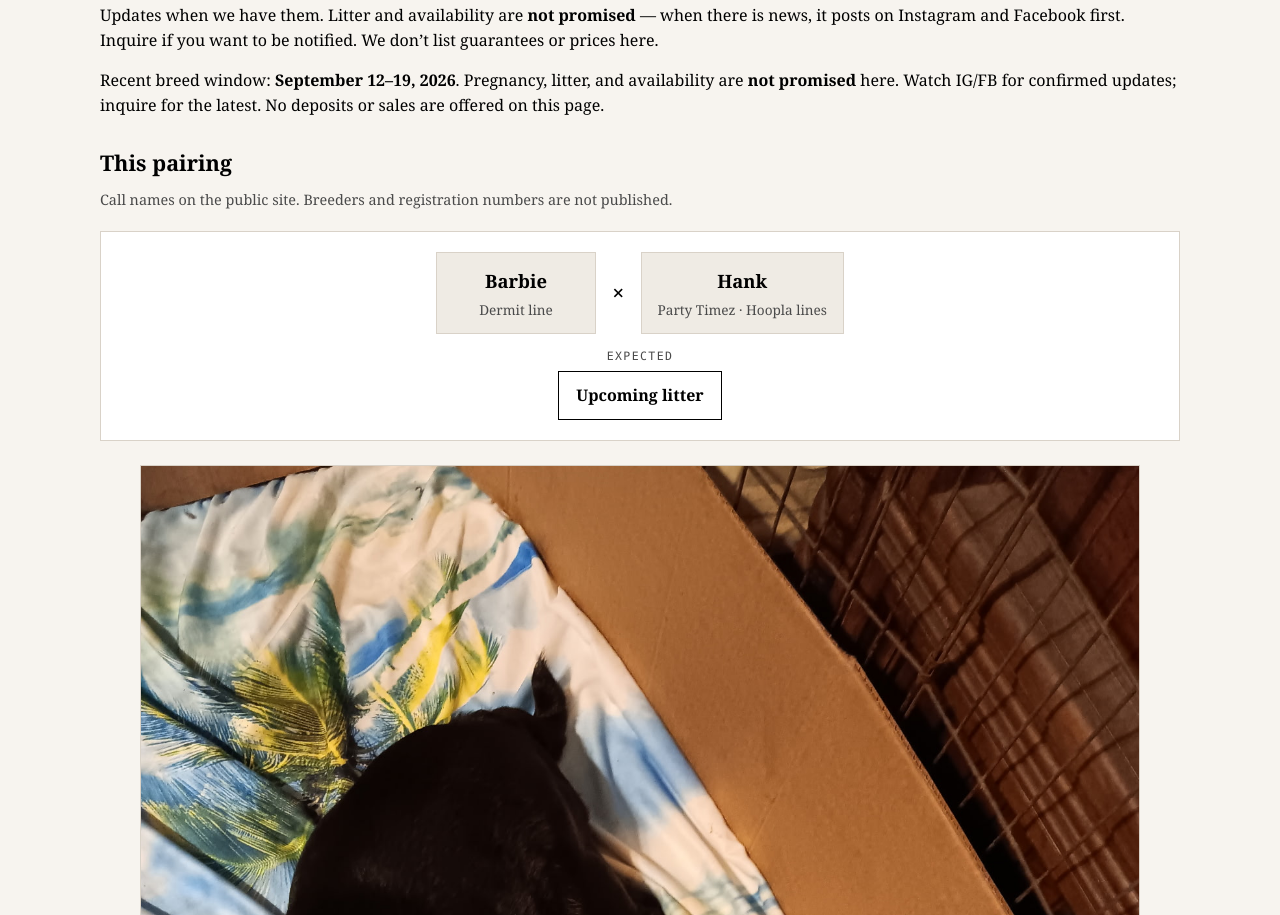
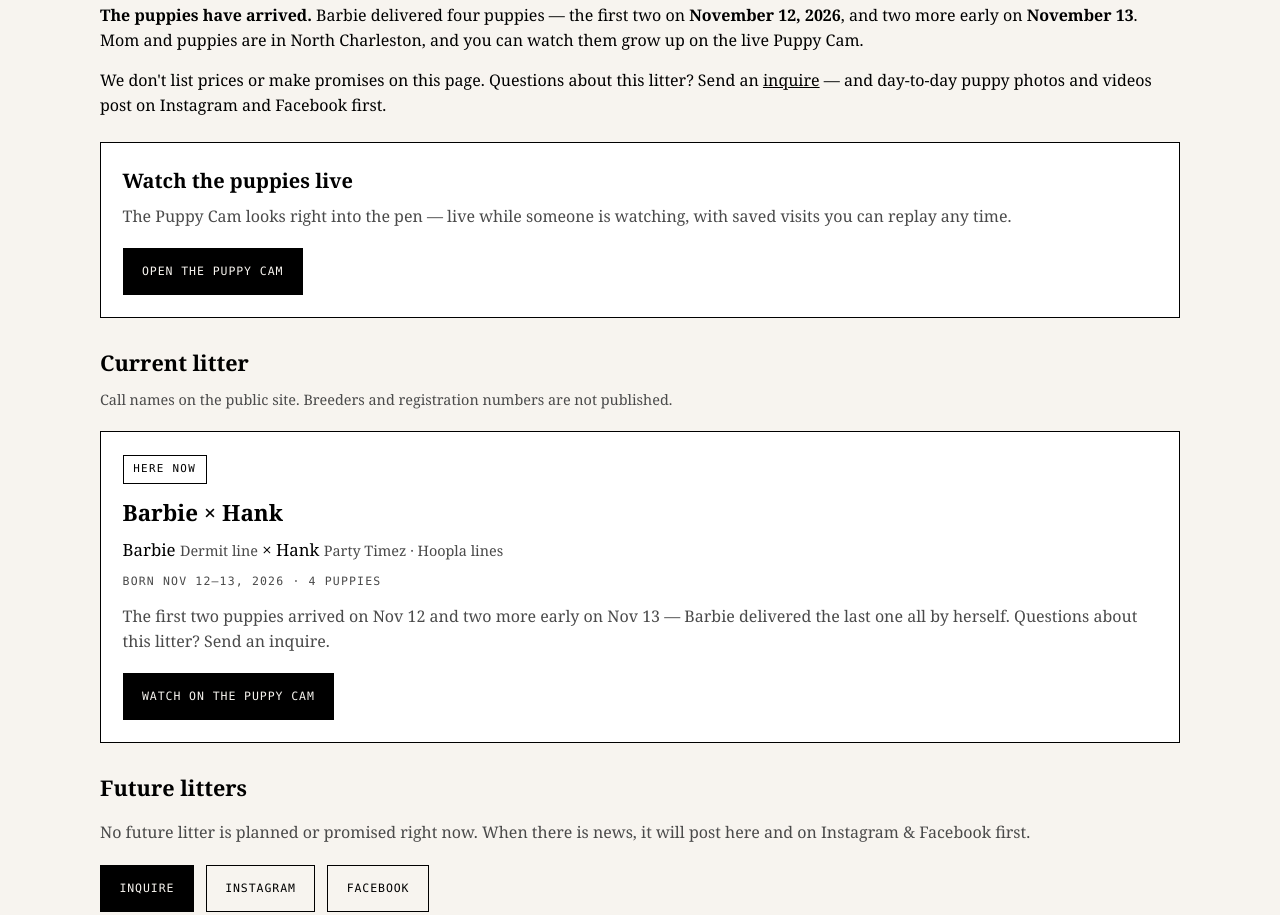
Before and after one commit to ollieadam/charlestonpugs, a plain HTML site: page litter.html in a window 1280 px wide. Shown: the part 646-1561 px from the top of the page. Drawn offline with Linux system fonts and the light colour scheme.

Commit message:
Puppy Cam page + Litters update (t_08ee5fd6): new dedicated puppy-cam.html embedding the live cam with full SEO; litter.html rebuilt around data-driven litter cards (Barbie x Hank, 4 puppies born Nov 12-13 2026) with watch-live cross-link; nav gains Puppy Cam; sitemap adds the cam page

```diff
--- a/litter.html
+++ b/litter.html
@@ -1,11 +1,11 @@
 <!DOCTYPE html>
 <html lang="en">
 <head>
-<title>Upcoming Litter | Charleston Pugs — Barbie (Dermit Line)</title>
-<meta name="description" content="Pug upcoming litter updates for Barbie in North Charleston. Litters are not promised — confirmed news on Instagram & Facebook first. Inquire to be notified.">
+<title>Litters | Charleston Pugs — Barbie's Puppies Are Here</title>
+<meta name="description" content="Barbie's litter is here: four pug puppies born Nov 12–13, 2026 in North Charleston. Meet the current litter, watch them live on the Puppy Cam, and check back for future litter news.">
 <link rel="canonical" href="https://charlestonpugs.com/litter.html">
-<meta property="og:title" content="Upcoming Litter | Charleston Pugs — Barbie (Dermit Line)">
-<meta property="og:description" content="Pug upcoming litter updates for Barbie in North Charleston. Litters are not promised — confirmed news on Instagram & Facebook first. Inquire to be notified.">
+<meta property="og:title" content="Litters | Charleston Pugs — Barbie's Puppies Are Here">
+<meta property="og:description" content="Four pug puppies, born Nov 12–13, 2026. Meet Barbie's current litter and watch them on the live Puppy Cam.">
 <meta property="og:url" content="https://charlestonpugs.com/litter.html">
 <meta property="og:type" content="website">
 <meta property="og:image" content="https://charlestonpugs.com/images/06-barbie-as-puppy.jpg">
@@ -14,6 +14,23 @@
 <meta charset="utf-8">
 <meta name="viewport" content="width=device-width, initial-scale=1">
 <link rel="stylesheet" href="styles.css">
+<style>
+  .watch-card{border:1px solid var(--ink);background:#fff;padding:1.35rem;margin:1.5rem 0}
+  .watch-card h3{margin:0 0 .5rem;font-size:1.25rem}
+  .watch-card p{margin:0;color:var(--muted)}
+  .litter-card{border:1px solid var(--ink);background:#fff;padding:1.35rem;margin:1.25rem 0}
+  .litter-card .status{display:inline-block;font-family:ui-monospace,Menlo,Consolas,monospace;
+    font-size:.68rem;letter-spacing:.12em;text-transform:uppercase;border:1px solid var(--ink);
+    padding:.3rem .6rem;margin-bottom:.8rem}
+  .litter-card h3{margin:0 0 .4rem;font-size:1.4rem}
+  .litter-card .parents{font-size:1.05rem;margin:0 0 .6rem}
+  .litter-card .parents span{color:var(--muted);font-size:.9rem}
+  .litter-card .meta{font-family:ui-monospace,Menlo,Consolas,monospace;font-size:.72rem;
+    letter-spacing:.1em;text-transform:uppercase;color:var(--muted);margin:0 0 .8rem}
+  .litter-card figure{margin:0 0 1rem;border:1px solid var(--line);background:var(--wash)}
+  .litter-card figure img{width:100%;max-height:560px;object-fit:cover}
+  .litter-card p.notes{color:var(--muted);margin:0}
+</style>
 </head>
 <body>
 <nav><div class="wrap nav-inner">
@@ -21,7 +38,8 @@
   <div class="nav-links">
     <a href="index.html">Home</a>
     <a href="about.html">About</a>
-    <a href="litter.html">Upcoming litter</a>
+    <a href="litter.html">Litters</a>
+    <a href="puppy-cam.html">Puppy Cam</a>
     <a href="sitting.html">Sitting</a>
     <a href="grooming.html">Grooming</a>
     <a href="follow.html">Follow</a>
@@ -37,37 +55,39 @@
     <img src="images/hero-banner.jpg" alt="Barbie the Pug watching the Lowcountry sunset from the car" width="2400" height="857" fetchpriority="high">
   </picture>
   <div class="banner-text">
-    <p class="kicker">Upcoming litter</p>
-    <h1>Upcoming litter</h1>
-    <p class="banner-lead">Updates when we have them &mdash; nothing is promised on this page.</p>
+    <p class="kicker">Litters</p>
+    <h1>Litters</h1>
+    <p class="banner-lead">Barbie's puppies are here — born Nov 12–13, 2026. Future litter news lands on this page too.</p>
   </div>
 </section>
 <div class="wrap section">
-  <p>Updates when we have them. Litter and availability are <strong>not promised</strong> — when there is news, it posts on Instagram and Facebook first. Inquire if you want to be notified. We don’t list guarantees or prices here.</p>
-  <p>Recent breed window: <strong>September 12–19, 2026</strong>. Pregnancy, litter, and availability are <strong>not promised</strong> here. Watch IG/FB for confirmed updates; inquire for the latest. No deposits or sales are offered on this page.</p>
+  <p><strong>The puppies have arrived.</strong> Barbie delivered four puppies — the first two on
+    <strong>November 12, 2026</strong>, and two more early on <strong>November 13</strong>. Mom and puppies
+    are in North Charleston, and you can watch them grow up on the live Puppy Cam.</p>
+  <p>We don't list prices or make promises on this page. Questions about this litter? Send an
+    <a href="inquire.html">inquire</a> — and day-to-day puppy photos and videos post on Instagram and
+    Facebook first.</p>
 
-  <h2>This pairing</h2>
-  <p class="pedigree-note">Call names on the public site. Breeders and registration numbers are not published.</p>
-  <div class="pair-tree" aria-label="Litter pairing">
-    <div class="pair-parents">
-      <div class="pair-dog">
-        <strong>Barbie</strong>
-        <span>Dermit line</span>
-      </div>
-      <span class="pair-times" aria-hidden="true">×</span>
-      <div class="pair-dog">
-        <strong>Hank</strong>
-        <span>Party Timez · Hoopla lines</span>
-      </div>
+  <div class="watch-card">
+    <h3>Watch the puppies live</h3>
+    <p>The Puppy Cam looks right into the pen — live while someone is watching, with saved visits
+      you can replay any time.</p>
+    <div class="btn-row">
+      <a class="btn btn-fill" href="puppy-cam.html">Open the Puppy Cam</a>
     </div>
-    <div class="pair-arrow">Expected</div>
-    <div class="pair-child">Upcoming litter</div>
   </div>
 
-  <figure class="photo">
-    <img src="images/06-barbie-as-puppy.jpg" alt="Barbie as a puppy" loading="lazy">
-  </figure>
-<div class="btn-row">
+  <h2>Current litter</h2>
+  <p class="pedigree-note">Call names on the public site. Breeders and registration numbers are not published.</p>
+  <div id="currentLitters"></div>
+
+  <h2>Future litters</h2>
+  <div id="futureLitters">
+    <p class="muted">No future litter is planned or promised right now. When there is news, it will
+      post here and on Instagram &amp; Facebook first.</p>
+  </div>
+
+  <div class="btn-row">
     <a class="btn btn-fill" href="inquire.html">Inquire</a>
     <a class="btn btn-ghost" href="https://www.instagram.com/official_barbie_the_pug/" target="_blank" rel="noopener">Instagram</a>
     <a class="btn btn-ghost" href="https://www.facebook.com/barbiethepug" target="_blank" rel="noopener">Facebook</a>
@@ -79,5 +99,71 @@
   <p>Informational site. No health guarantees. Upcoming litter, dog sitting, and grooming are by inquiry only — an inquire is not a booking.</p>
   <p class="whisper"><a href="https://decentralizedstrength.com">Decentralized Strength LLC</a></p>
 </div></footer>
+
+<script>
+/* ============================================================
+   LITTER CARDS — how to add a litter
+   Add ONE object to the LITTERS list below. No other edits:
+   the card, its section (Current vs Future), and its buttons
+   are all rendered from the data.
+     status:    "Here now" -> Current litter section
+                "Expecting" or "Planned" -> Future litters section
+     mom/momLine, dad/dadLine: call names + line notes
+     dateLabel: "Born" or "Expected"
+     date:      display text, e.g. "Nov 12–13, 2026"
+     count:     display text, e.g. "4 puppies" (or "" if unknown)
+     photo:     path under the repo, e.g. "images/my-litter.jpg",
+                or "" for no photo
+     notes:     one or two plain sentences — facts only
+     camLink:   true adds a "Watch on the Puppy Cam" button
+   ============================================================ */
+const LITTERS = [
+  {
+    status: "Here now",
+    mom: "Barbie", momLine: "Dermit line",
+    dad: "Hank", dadLine: "Party Timez · Hoopla lines",
+    dateLabel: "Born", date: "Nov 12–13, 2026",
+    count: "4 puppies",
+    photo: "",
+    notes: "The first two puppies arrived on Nov 12 and two more early on Nov 13 — Barbie delivered the last one all by herself. Questions about this litter? Send an inquire.",
+    camLink: true
+  }
+];
+
+(function () {
+  function esc(s) {
+    return String(s || "").replace(/[&<>"']/g, function (c) {
+      return { "&": "&amp;", "<": "&lt;", ">": "&gt;", '"': "&quot;", "'": "&#39;" }[c];
+    });
+  }
+  function card(l) {
+    var meta = [l.dateLabel + " " + l.date, l.count].filter(Boolean).join(" · ");
+    var html = '<article class="litter-card">'
+      + '<span class="status">' + esc(l.status) + '</span>'
+      + '<h3>' + esc(l.mom) + ' &times; ' + esc(l.dad) + '</h3>'
+      + '<p class="parents">' + esc(l.mom) + ' <span>' + esc(l.momLine) + '</span>'
+      + ' &times; ' + esc(l.dad) + ' <span>' + esc(l.dadLine) + '</span></p>'
+      + '<p class="meta">' + esc(meta) + '</p>';
+    if (l.photo) {
+      html += '<figure><img src="' + esc(l.photo) + '" alt="'
+        + esc(l.mom) + "'s litter" + '" loading="lazy"></figure>';
+    }
+    if (l.notes) html += '<p class="notes">' + esc(l.notes) + '</p>';
+    if (l.camLink) {
+      html += '<div class="btn-row"><a class="btn btn-fill" href="puppy-cam.html">'
+        + 'Watch on the Puppy Cam</a></div>';
+    }
+    return html + '</article>';
+  }
+  var current = LITTERS.filter(function (l) { return l.status === "Here now"; });
+  var future = LITTERS.filter(function (l) { return l.status !== "Here now"; });
+  if (current.length) {
+    document.getElementById("currentLitters").innerHTML = current.map(card).join("");
+  }
+  if (future.length) {
+    document.getElementById("futureLitters").innerHTML = future.map(card).join("");
+  }
+})();
+</script>
 </body>
 </html>
--- a/sitemap.xml
+++ b/sitemap.xml
@@ -3,6 +3,7 @@
   <url><loc>https://charlestonpugs.com/</loc><changefreq>weekly</changefreq></url>
   <url><loc>https://charlestonpugs.com/about.html</loc><changefreq>weekly</changefreq></url>
   <url><loc>https://charlestonpugs.com/litter.html</loc><changefreq>weekly</changefreq></url>
+  <url><loc>https://charlestonpugs.com/puppy-cam.html</loc><changefreq>weekly</changefreq></url>
   <url><loc>https://charlestonpugs.com/sitting.html</loc><changefreq>weekly</changefreq></url>
   <url><loc>https://charlestonpugs.com/grooming.html</loc><changefreq>weekly</changefreq></url>
   <url><loc>https://charlestonpugs.com/inquire.html</loc><changefreq>weekly</changefreq></url>
```
Also changed, not shown: index.html (+2 -1 lines), puppy-cam.html (added, +119 -0 lines).
